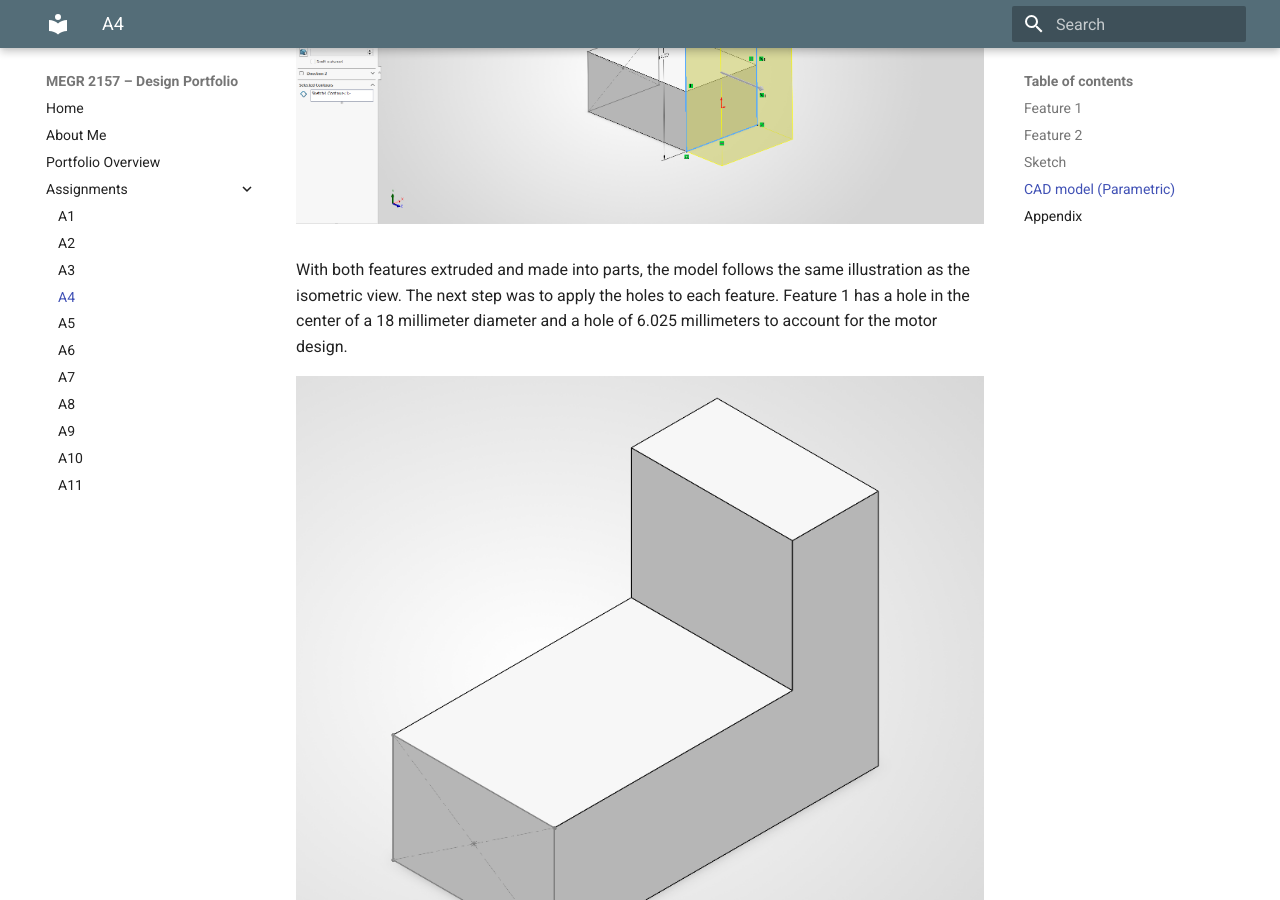
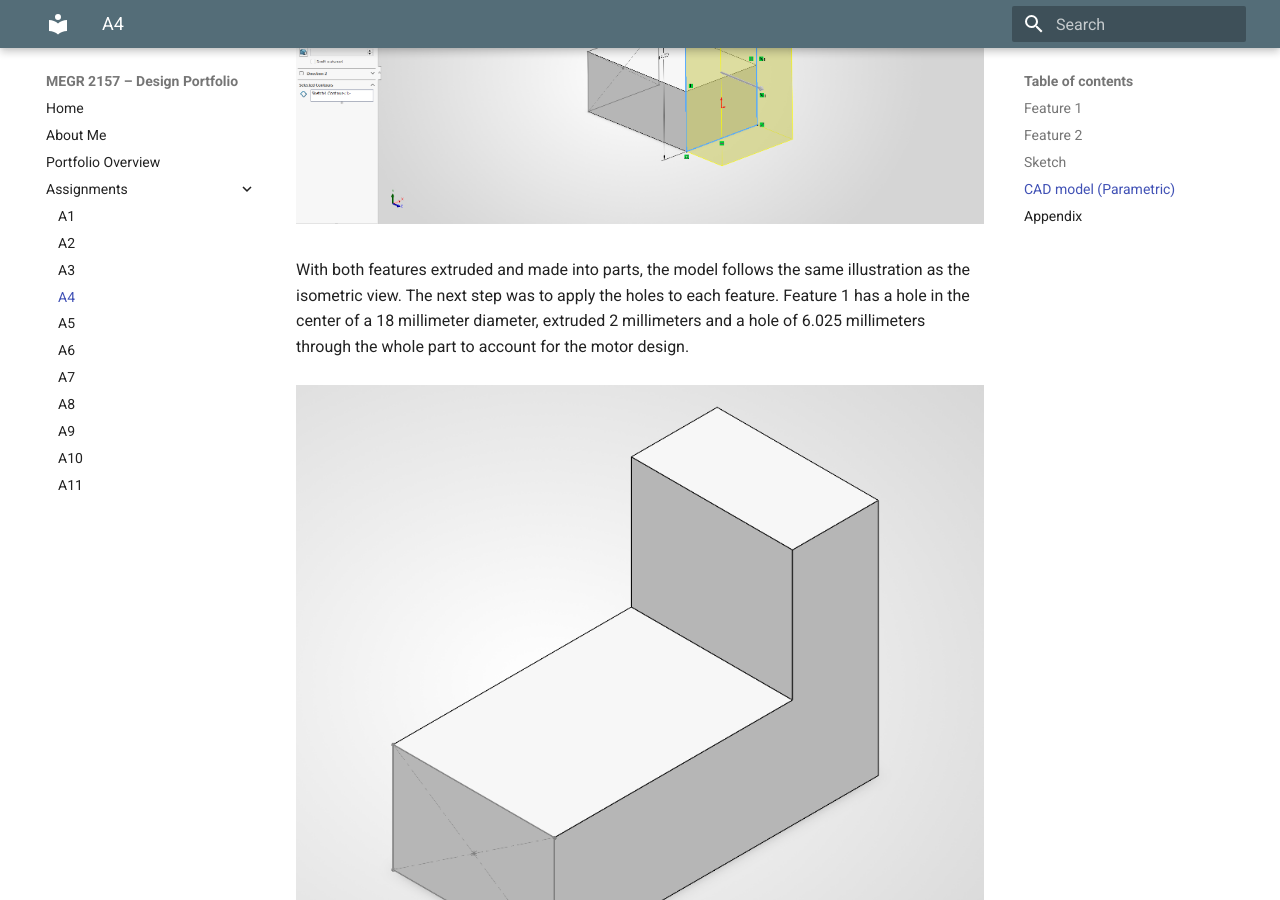
Before and after one commit to ajchiocca/megr2157-portfolio, an MkDocs documentation site: the page built from docs/assignments/A04/index.md, in a window 1280 px wide and 900 px high, scrolled down 7531 px. Built offline with MkDocs 1.6.1 and Material for MkDocs 9.7.7, drawn with Linux system fonts in a browser that asks for light colours; some of the changed text lies outside the part shown.

Commit message:
Update index.md

```diff
--- a/docs/assignments/A04/index.md
+++ b/docs/assignments/A04/index.md
@@ -85,11 +85,20 @@ I then sketched feature 2 one on of the faces of feature 1, and dimensioned it a
 ![FT2X](FT2X.png)
 <br>
 <br>
-With both features extruded and made into parts, the model follows the same illustration as the isometric view. The next step was to apply the holes to each feature. Feature 1 has a hole in the center of a 18 millimeter diameter and a hole of 6.025 millimeters to account for the motor design.
-
+With both features extruded and made into parts, the model follows the same illustration as the isometric view. The next step was to apply the holes to each feature. Feature 1 has a hole in the center of a 18 millimeter diameter, extruded 2 millimeters and a hole of 6.025 millimeters through the whole part to account for the motor design.
+<br>
+<br>
 ![MMountU](MMountU.png)
 ![ft1big](ft1big.png)
 ![ft1small](ft1small.png)
+<br>
+<br>
+The holes in feature 2 acted as bolts to hold the motor to the wall. The four holes are designed to be 3.4 millimeter clearance holes. The clearance hole finalize the motor mount design.
+<br>
+<br>
+![FT2](FT2.png)
+![MMount](MMount.png)
+
 
 
 
```
